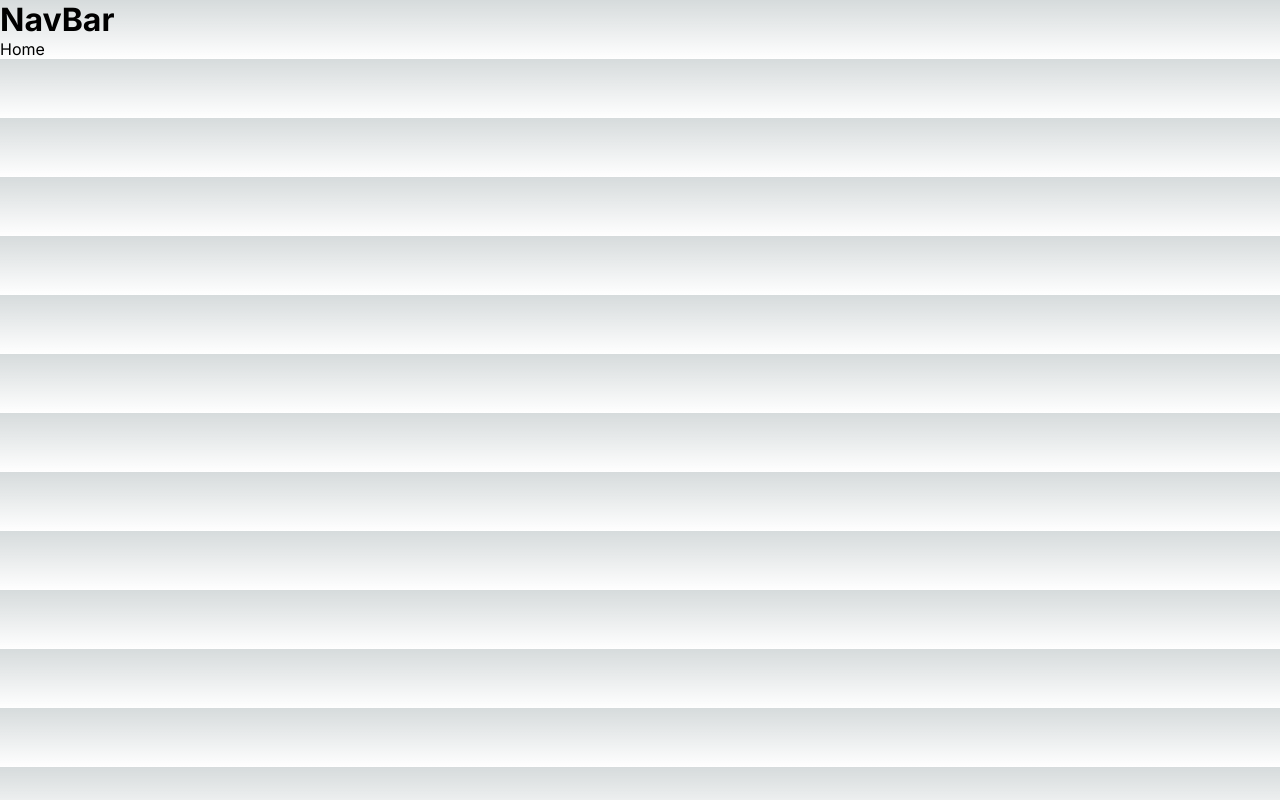
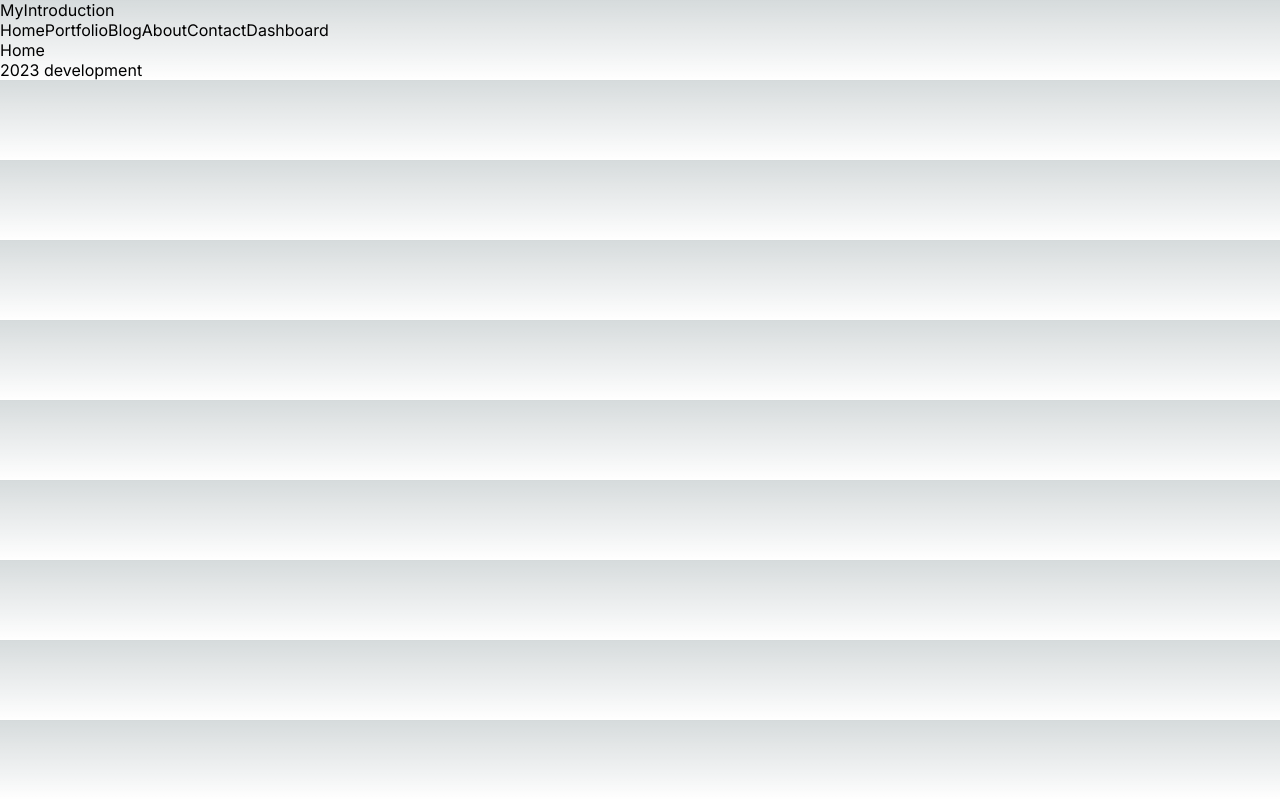
Before and after one commit to Saoa35/introductions, a Next.js app: page / in a window 1280 px wide. Built offline with nearby package versions, Linux system fonts and the light colour scheme.

Commit message:
+ added NavBar & Footer to layout

```diff
--- a/src/app/layout.js
+++ b/src/app/layout.js
@@ -1,5 +1,7 @@
+import NavBar from "@/components/navbar/NavBar";
 import "./globals.css";
 import { Inter } from "next/font/google";
+import Footer from "@/components/footer/Footer";
 
 const inter = Inter({ subsets: ["latin"] });
 
@@ -12,8 +14,9 @@ export default function RootLayout({ children }) {
   return (
     <html lang="en">
       <body className={inter.className}>
-        <h1>NavBar</h1>
+        <NavBar />
         {children}
+        <Footer />
       </body>
     </html>
   );
--- a/src/components/navbar/NavBar.jsx
+++ b/src/components/navbar/NavBar.jsx
@@ -40,7 +40,7 @@ function NavBar() {
       <div>
         {links.map((link) => (
           <Link key={link.id} href={link.url}>
-            {link.url}
+            {link.title}
           </Link>
         ))}
       </div>
```
Also changed, not shown: src/app/contact/error.jsx (deleted, +0 -11 lines).
